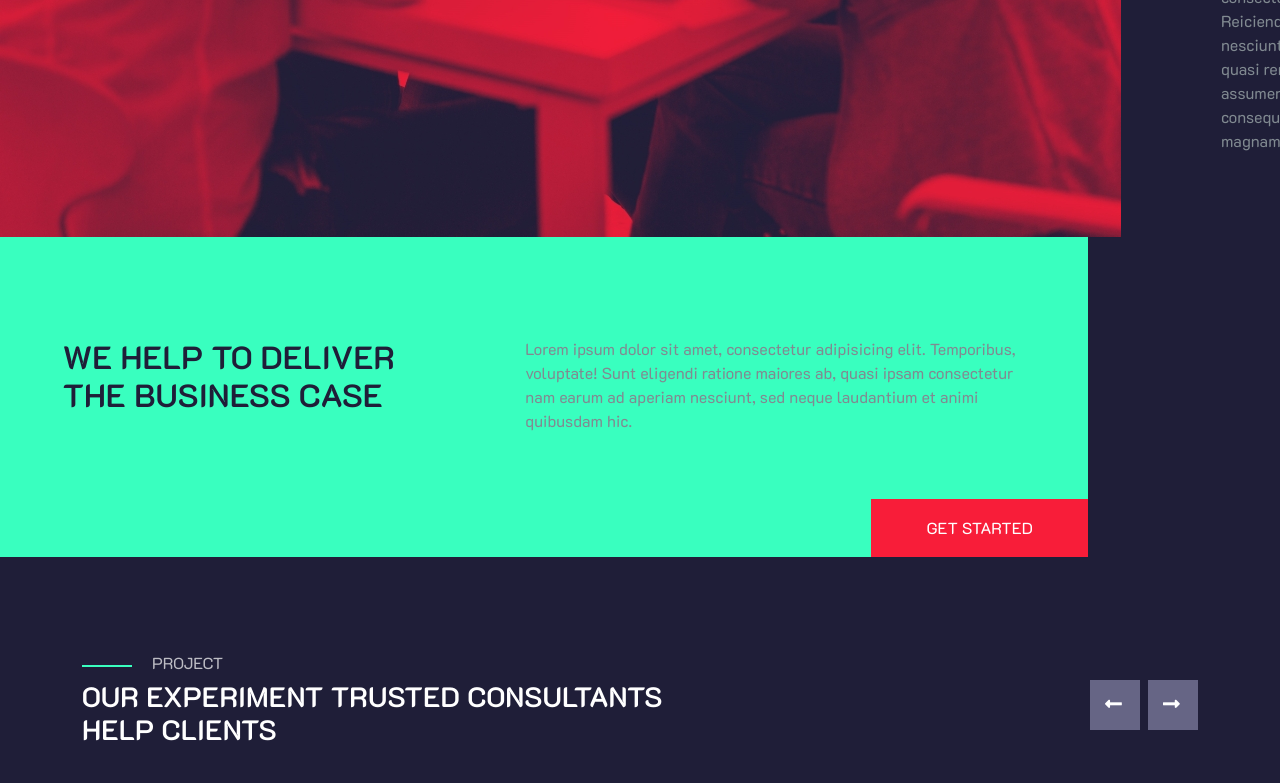
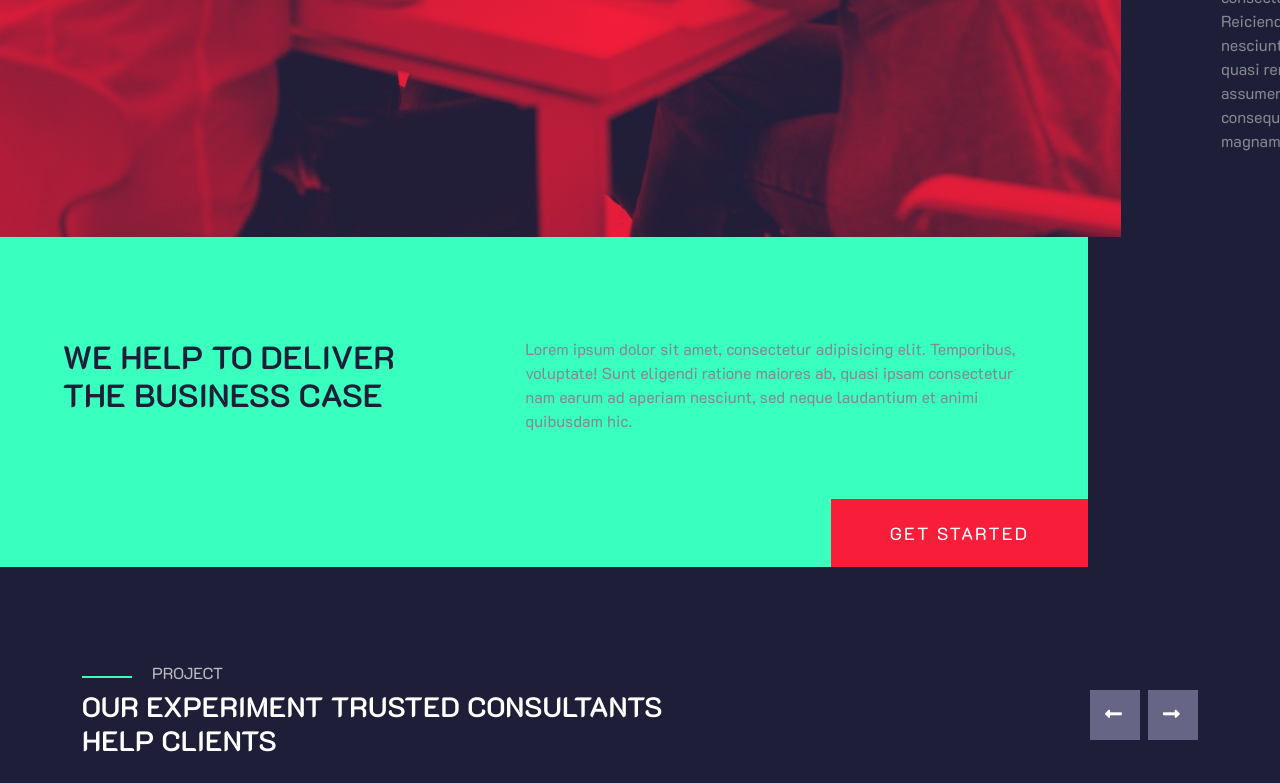
Before and after one commit to Jack-rm/proj-html-vuejs, a Vue app: page / in a window 1280 px wide. Shown: the part 2000-2783 px from the top of the page. Built offline with nearby package versions, Linux system fonts and the light colour scheme.

Commit message:
Hotfix on html elements

```diff
--- a/src/components/Header.vue
+++ b/src/components/Header.vue
@@ -7,7 +7,7 @@
             </div>
             <div class="my_nav-bar">
                 <ul>
-                    <li v-for="(item, index) in headerNavItems" :key="index">{{ item.name.toUpperCase() }}</li>
+                    <li v-for="(item, index) in headerNavItems" :key="index"><a href="#">{{ item.name.toUpperCase() }}</a></li>
                 </ul>
             </div>
         </div>
@@ -85,7 +85,6 @@ export default {
     }
 
     & ul li {
-    color: $darkerWhite;
     border-top: 3px solid transparent;
     display: inline;
     padding-top: 20px;
@@ -96,5 +95,12 @@ export default {
         color: $whiteText;
         }
     }
+
+    & ul li a{
+    text-decoration: none;
+    color: $darkerWhite;
+    }
 }
+
+
 </style>
--- a/src/components/Main.vue
+++ b/src/components/Main.vue
@@ -113,9 +113,7 @@
           </div>
         </div>
         <div class="d-flex justify-content-end">
-          <div class="link-element">
-            <a>get started</a>
-          </div>
+            <button class="my_red-btn">get started</button>
         </div>
       </div>
 
@@ -345,6 +343,22 @@ export default {
   &:hover{
     background-color: $fluoRed;
     border: 4px solid $darkBlueBg;
+    color: $whiteText;
+  }
+}
+
+.my_red-btn{
+  text-transform: uppercase;
+  font-size: 1.1em;
+  letter-spacing: 2px;
+  color: $whiteText;
+  padding: 17px 55px 17px 55px;
+  background-color: $fluoRed;
+  border: 4px solid transparent;
+
+  &:hover{
+    background-color: $darkBlueBg;
+    border: 4px solid $fluoGreen;
     color: $whiteText;
   }
 }
```
